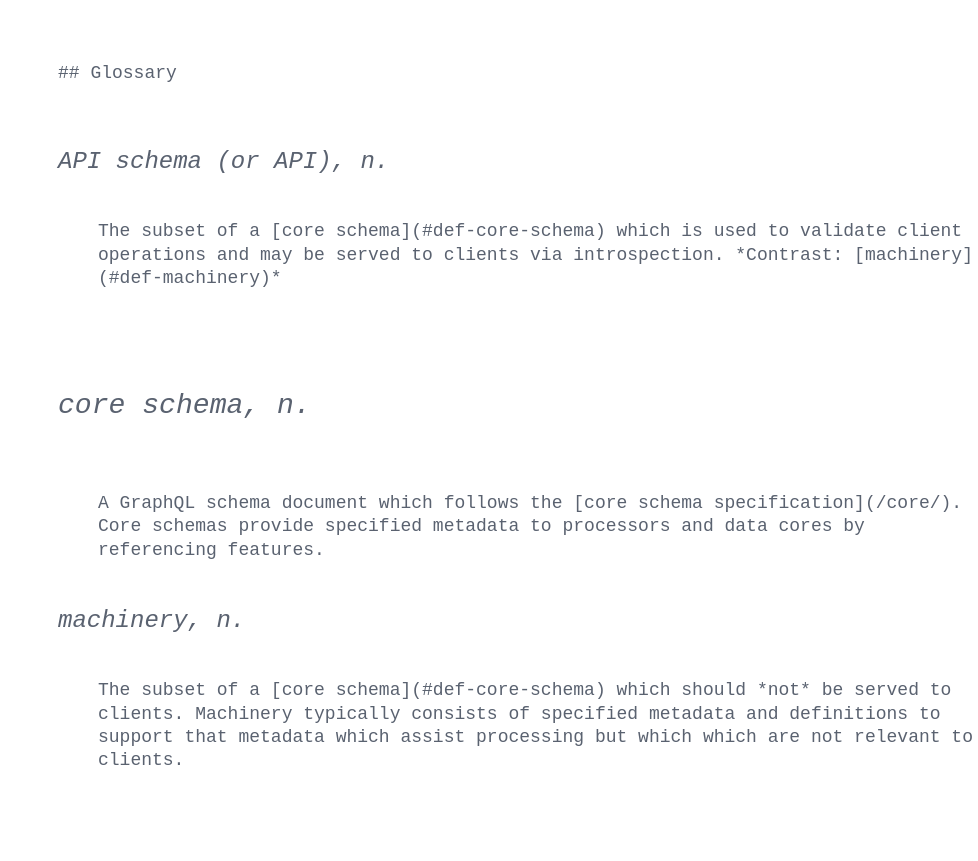
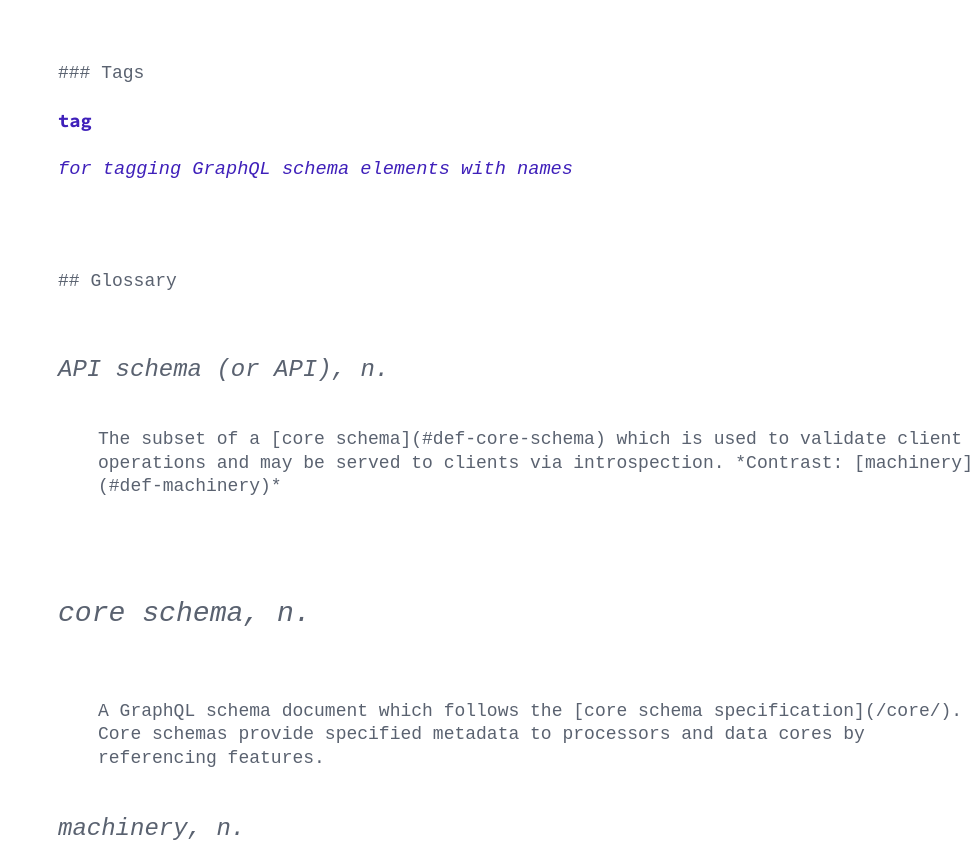
Before and after one commit to apollographql/specs, a website: page index.html in a window 1280 px wide. Shown: the part 902-1763 px from the top of the page, without its empty margins (302-1280 px from the left). Drawn offline with nearby package versions, Linux system fonts and the light colour scheme.

Commit message:
Add redirects for new tag spec (#17)

```diff
--- a/index.html
+++ b/index.html
@@ -131,6 +131,14 @@
     </span>
   </a>
 
+  ### Tags
+  <a class=spec href="tag/">
+    <span class=name>tag</span>
+    <span class=tag>
+      for tagging GraphQL schema elements with names
+    </span>
+  </a>
+
   ## Glossary
 
   <dl class=glossary>
```
Also changed, not shown: 1 other file.
